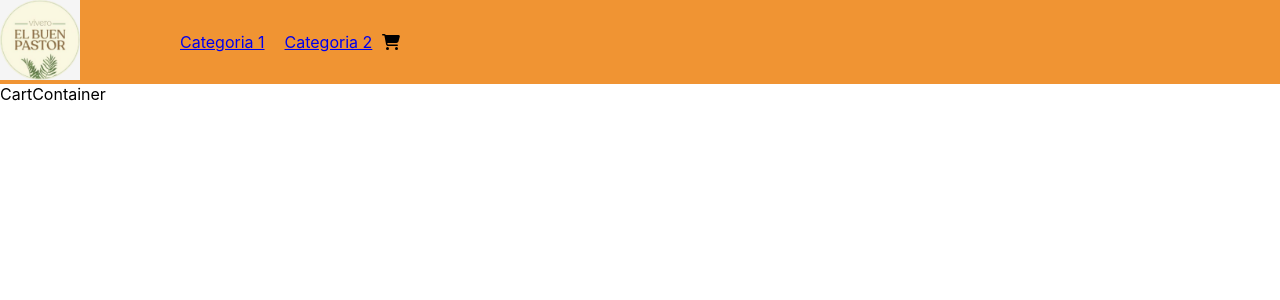
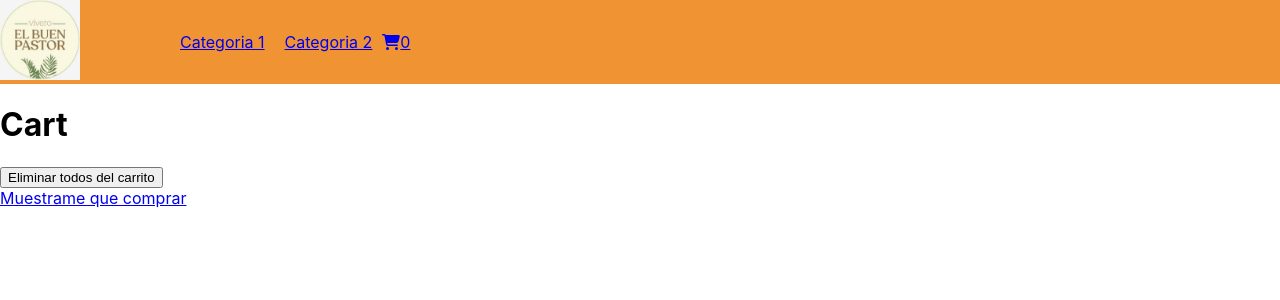
Before and after one commit to lezicae/PONTLEZICA-REACT-JS, a React (Create React App) app: page /cart in a window 1280 px wide. Shown: the top 300 px of the page. Built offline with nearby package versions, Linux system fonts and the light colour scheme.

Commit message:
desafio 9

```diff
--- a/src/App.js
+++ b/src/App.js
@@ -2,9 +2,9 @@ import './App.css';
 import Header from './components/Header/Header';
 import ItemListContainer from './components/ItemListContainer/ItemListContainer';
 import ItemDetailContainer from './components/ItemDetailContainer/ItemDetailContainer';
-import CartContainer from './components/CartContainer/CartContainer';
+import Cart from './components/Cart/Cart';
 import { BrowserRouter, Routes, Route } from "react-router-dom";
-import { CartContextProvider, cartContext } from './context/CartContextProvider/CartContextProvider';
+import { CartContextProvider } from './context/CartContextProvider/CartContextProvider';
 
 function App() {
   return (
@@ -16,7 +16,7 @@ function App() {
         <Route path='/' element={<ItemListContainer/>}/>
         <Route path='/categoria/:idCat' element={<ItemListContainer/>}/>
         <Route path='/item/:idItem' element={<ItemDetailContainer/>}/>
-        <Route path='/cart' element={<CartContainer/>}/>
+        <Route path='/cart' element={<Cart/>}/>
       </Routes>
       </CartContextProvider>
     </BrowserRouter>
--- /dev/null
+++ b/src/components/Cart/Cart.js
@@ -0,0 +1,38 @@
+import React from 'react'
+import { cartContext } from '../../context/CartContextProvider/CartContextProvider';
+import { useContext, useState, useEffect } from 'react';
+import ItemCart from './ItemCart';
+import { Link } from "react-router-dom";
+
+function Cart() {
+  const [cartLenght, setCartLenght] = useState(0);
+  const {cart, removeAllFromCart} = useContext(cartContext);
+  useEffect(() => {
+    setCartLenght(cart.length)
+    }, [cart]);
+
+  function handleRemoveAll(){
+    removeAllFromCart();
+  }
+
+  return (
+    <>
+      <h1>Cart</h1>
+      <button onClick={handleRemoveAll}>Eliminar todos del carrito</button>
+      <div>
+      {
+        cartLenght === 0 ?
+        <Link to={'/'}>Muestrame que comprar</Link>:
+        cart.map(item=>{
+          const total = item.price * item.count;
+          return (
+            <ItemCart key={item.id} item={item} total={total}/>
+          )
+        })
+      }
+      </div>
+    </>
+  );
+}
+
+export default Cart;
--- /dev/null
+++ b/src/components/Cart/ItemCart.js
@@ -0,0 +1,25 @@
+import React from 'react'
+import { cartContext } from '../../context/CartContextProvider/CartContextProvider'
+import { useContext } from 'react'
+
+const container1 = {display:'flex',justifyContent:'space-around',marginLeft:20,marginTop:40, width:'1000px', height:'50px'}
+
+function ItemCart(props) {
+    const {removeFromCart} = useContext(cartContext);
+
+    function handleRemove(){
+        removeFromCart(props.item.id);
+    }
+
+  return (
+    <div style={container1} key={props.item.id}>
+        <p>{props.item.title}</p>
+        <p>{props.item.count}</p>
+        <p>${props.item.price}</p>
+        <button onClick={handleRemove}>Eliminar</button>
+        <p>${props.total}</p>
+    </div>
+  )
+}
+
+export default ItemCart;
--- a/src/components/CartContainer/CartContainer.js
+++ /dev/null
@@ -1,9 +0,0 @@
-import React from 'react'
-
-function CartContainer() {
-  return (
-    <div>CartContainer</div>
-  )
-}
-
-export default CartContainer
--- a/src/components/CartWidget/CartWidget.js
+++ b/src/components/CartWidget/CartWidget.js
@@ -1,10 +1,17 @@
 import { FontAwesomeIcon } from "@fortawesome/react-fontawesome";
 import { faCartShopping }  from "@fortawesome/free-solid-svg-icons";
+import { cartContext } from '../../context/CartContextProvider/CartContextProvider';
+import { useContext } from 'react';
+import { Link } from "react-router-dom";
 
-function cartWidget() {
+function CartWidget() {
+   const {cart} = useContext(cartContext);
     return (
-       <FontAwesomeIcon icon={ faCartShopping } />
+      <Link to={'/cart'}>
+         <FontAwesomeIcon icon={ faCartShopping } />
+         {cart.length}
+      </Link>
     )
   }
 
-  export default cartWidget;
+  export default CartWidget;
--- a/src/components/ItemDetail/ItemDetail.js
+++ b/src/components/ItemDetail/ItemDetail.js
@@ -1,17 +1,17 @@
 import React, { useContext, useState }  from 'react';
 import { cartContext } from '../../context/CartContextProvider/CartContextProvider';
 import ItemCount from "../ItemCount/ItemCount"
+import { Link } from "react-router-dom";
 
 const Container1 = {display:'flex',justifyContent:'space-around',marginLeft:20,marginTop:40, width:'1200px', height:'700px'}
-const box1 = {padding:0, margin:0}
 
 function ItemDetail(itemProps) {
   const [estado,setEstado] = useState(1);
-  const {addToCart}= useContext(cartContext);
+  const {addToCart} = useContext(cartContext);
 
   const handleOnAdd = (count)=>{
-    const itemToCart = {itemProps};
-    addToCart(itemToCart, count)
+    let itemToAdd = {...itemProps.unItem, count}
+    addToCart(itemToAdd)
     setEstado(count)
   }
 
@@ -23,7 +23,7 @@ function ItemDetail(itemProps) {
         <div>
             <h2>{itemProps.unItem.title}</h2>
             <p>{itemProps.unItem.description}</p>
-             {estado === 1 ? <ItemCount handleOnAdd={handleOnAdd} initial={1} stock={4}/> : <a style={box1} href='/cart'>Ir al carrito</a>}
+             {estado === 1 ? <ItemCount handleOnAdd={handleOnAdd} initial={1} stock={4}/> : <Link to={'/cart'}>Ir al carrito</Link>}
         </div>
     </div>
   )
--- a/src/context/CartContextProvider/CartContextProvider.js
+++ b/src/context/CartContextProvider/CartContextProvider.js
@@ -3,23 +3,16 @@ import { createContext, useState } from 'react';
 export const cartContext = createContext();
 
 export function CartContextProvider({children}){
-  const [cart, setCart] = useState([]);
+  const [cart, setCart] = useState([])
 
-  function addToCart( itemToCart, count ){
-    const item = {...itemToCart, count};
-    const newCart = [...cart, item];
-    console.log(cart);
-    if (isInCart(itemToCart.id)){
-      if(count > 0){
+  function addToCart( itemProps, count ){
+    const newCart = [...cart, itemProps]
+    if (isInCart(itemProps.id)){
         cart.map(item => {
-          if(item.id === itemToCart.id){
-            item.count = count;
-          }
-        } )
-      }
-      }
-    else{;
-      setCart(newCart);
+          return(item.id === itemProps.id ? null : item.count = count)
+        })
+      }else{
+      setCart(newCart)
     }
   }
 
@@ -30,13 +23,13 @@ export function CartContextProvider({children}){
   }
 
   function removeFromCart(id){
-    let copyCart = [...cart];
-    copyCart = copyCart.filter(item=>item.id!==id);
-    setCart(copyCart);
+    let copyCart = [...cart]
+    copyCart = copyCart.filter(item=>item.id!==id)
+    setCart(copyCart)
   }
 
   function removeAllFromCart(){
-    setCart([]);
+    setCart([])
   }
 
   return(
```
